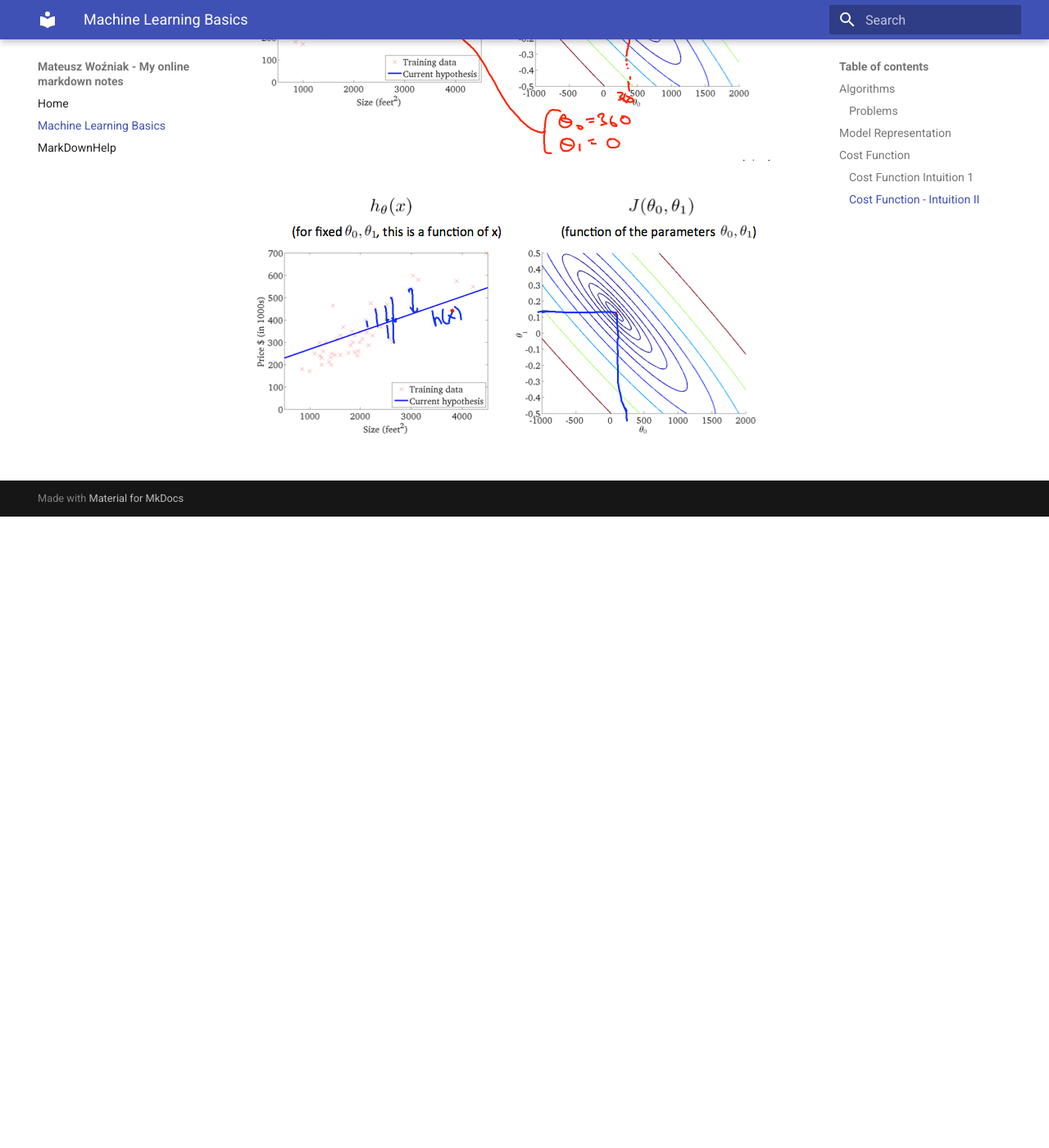
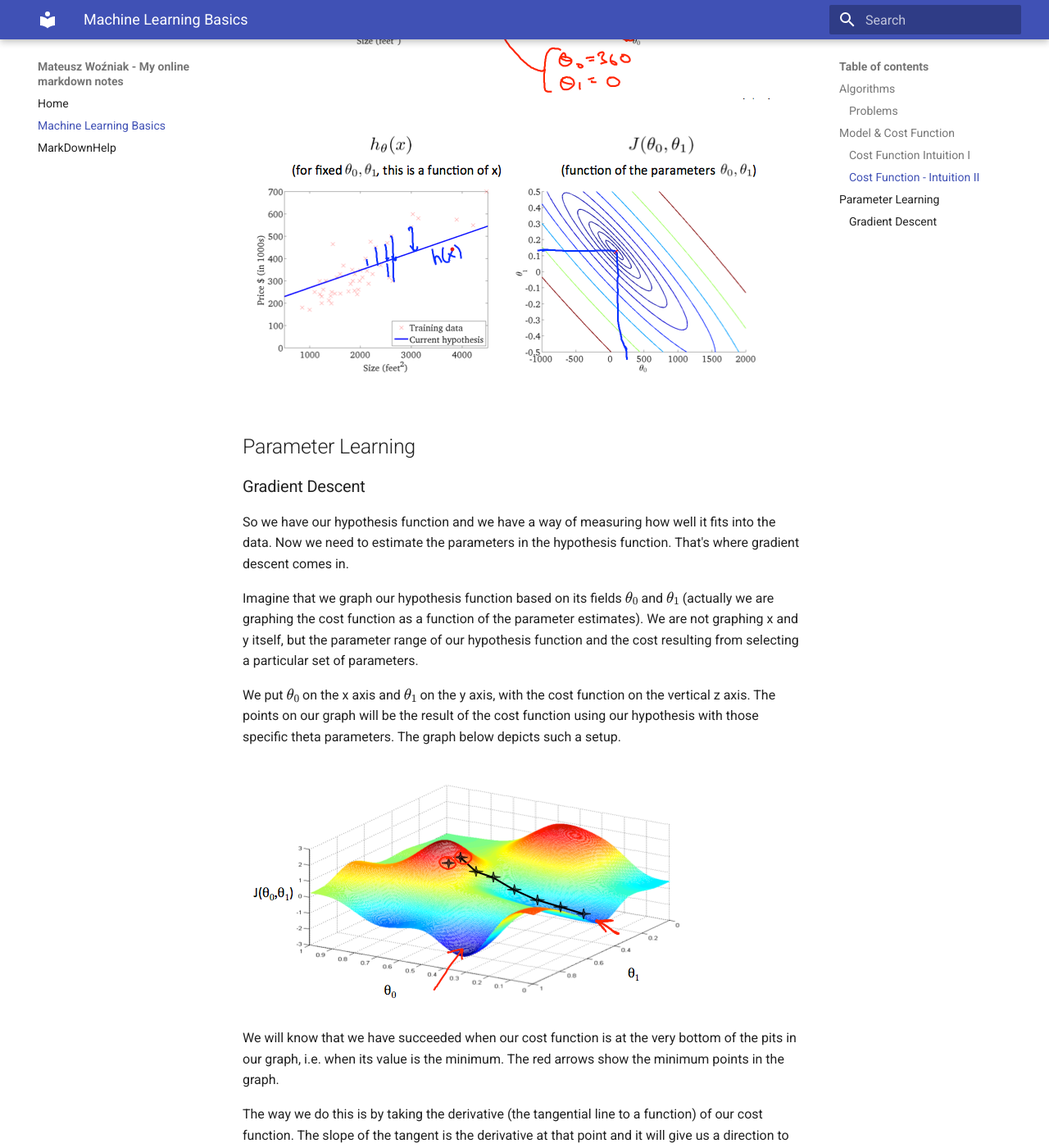
Before and after one commit to Shuffzord/shuffzord.github.io, an MkDocs documentation site: the page built from docs/Machine Learning Basics.md, in a window 1280 px wide and 1400 px high, scrolled down 3973 px. Shown: the whole window at 82% size. Built offline with MkDocs 1.6.1 and Material for MkDocs 9.7.7, drawn with Linux system fonts in a browser that asks for light colours; before the commit the page ends 4603 px from its top, so only the background shows below that; some of the changed text lies outside the part shown.

Commit message:
Gradients

```diff
--- a/docs/Machine Learning Basics.md
+++ b/docs/Machine Learning Basics.md
@@ -22,13 +22,11 @@ P = the probability that the program will win the next game
 - Regression: Predict continuous valued output
 - Classification: Discrete valued output (0,1,...can be more options than two)
 
-## Model Representation
+## Model & Cost Function
 
 To describe the supervised learning problem slightly more formally, our goal is, given a training set, to learn a function h : X → Y so that h(x) is a “good” predictor for the corresponding value of y. For historical reasons, this function h is called a hypothesis. Seen pictorially, the process is therefore like this:
 
 ![Model Representation](Images/ModelRepresentation.png "Model Representation")
-
-## Cost Function
 
 We can measure the accuracy of our hypothesis function by using a cost function. This takes an average difference (actually a fancier version of an average) of all the results of the hypothesis with inputs from x's and the actual output y's.
 
@@ -56,3 +54,36 @@ When $\theta_0$ = 360 $\theta_1$ = 0, the value of J($\theta_0$,$\theta_1$)J($\t
 ![Cost Function Intuition 2](Images/CostFunctionIntuition2b.png "Cost Function Intuition 2")
 
 ![Cost Function Intuition 2](Images/CostFunctionIntuition2c.png "Cost Function Intuition 2")
+
+## Parameter Learning
+
+### Gradient Descent
+
+So we have our hypothesis function and we have a way of measuring how well it fits into the data. Now we need to estimate the parameters in the hypothesis function. That's where gradient descent comes in.
+
+Imagine that we graph our hypothesis function based on its fields $\theta_0$ and $\theta_1$
+(actually we are graphing the cost function as a function of the parameter estimates). We are not graphing x and y itself, but the parameter range of our hypothesis function and the cost resulting from selecting a particular set of parameters.
+
+We put $\theta_0$ on the x axis and $\theta_1$
+on the y axis, with the cost function on the vertical z axis. The points on our graph will be the result of the cost function using our hypothesis with those specific theta parameters. The graph below depicts such a setup.
+
+![Gradient](Images/Gradient1.png "Gradient")
+
+We will know that we have succeeded when our cost function is at the very bottom of the pits in our graph, i.e. when its value is the minimum. The red arrows show the minimum points in the graph.
+
+The way we do this is by taking the derivative (the tangential line to a function) of our cost function. The slope of the tangent is the derivative at that point and it will give us a direction to move towards. We make steps down the cost function in the direction with the steepest descent. The size of each step is determined by the parameter α, which is called the learning rate.
+
+For example, the distance between each 'star' in the graph above represents a step determined by our parameter α. A smaller α would result in a smaller step and a larger α results in a larger step. The direction in which the step is taken is determined by the partial derivative of J($\theta_0$,$\theta_1$). Depending on where one starts on the graph, one could end up at different points. The image above shows us two different starting points that end up in two different places.
+
+The gradient descent algorithm is:
+
+repeat until convergence:
+
+$\theta_j$ := $\theta_j$ - $\alpha$ $\frac{\partial}{\partial \theta_j}$ J($\theta_0$, $\theta_1$)
+
+where j=0,1 represents the feature index number.
+
+At each iteration j, one should simultaneously update the parameters $\theta_1$, $\theta_2$,...,$\theta_n$. Updating a specific parameter prior to calculating another one on the j$^{(th)}$
+iteration would yield to a wrong implementation.
+
+![Gradient](Images/Gradient1b.png "Gradient")
```
Also changed, not shown: other parts of docs/Machine Learning Basics.md (+1 -1 lines), docs/Images/Gradient1.png (added), docs/Images/Gradient1b.png (added).
